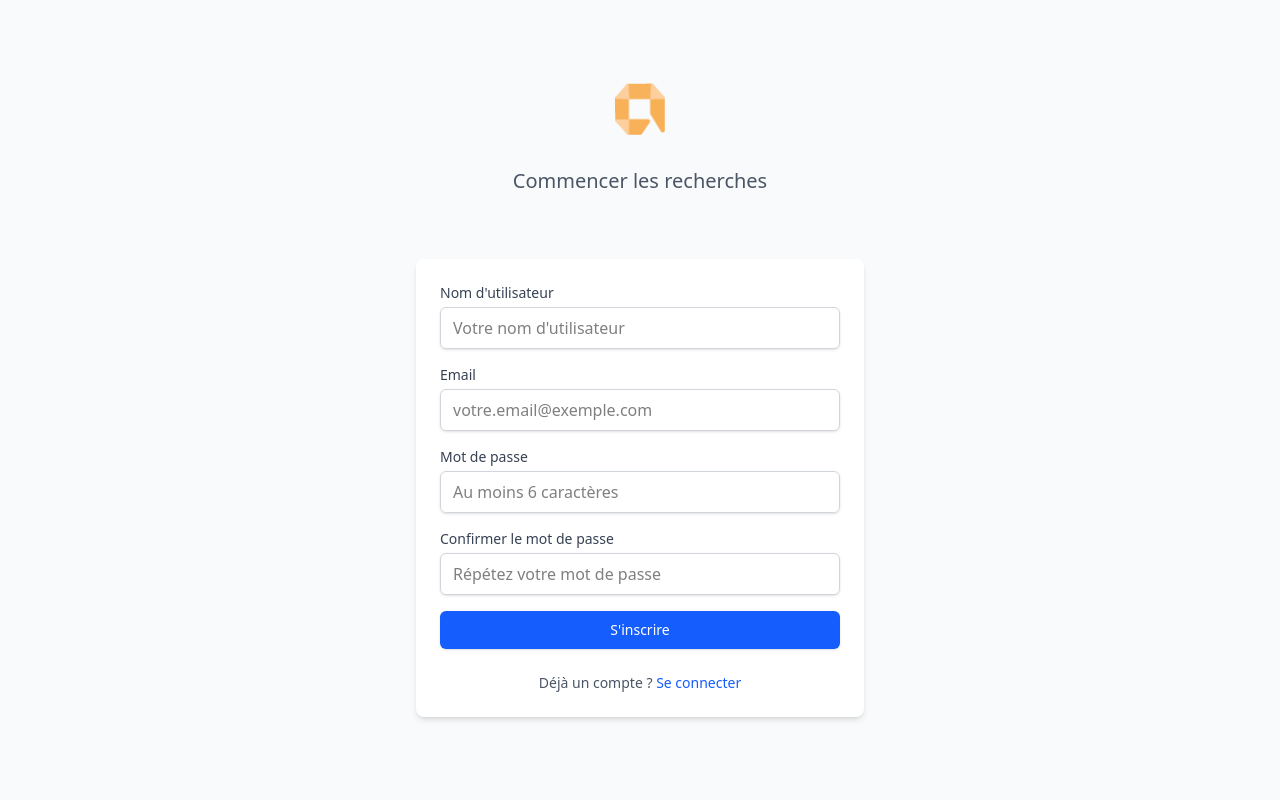
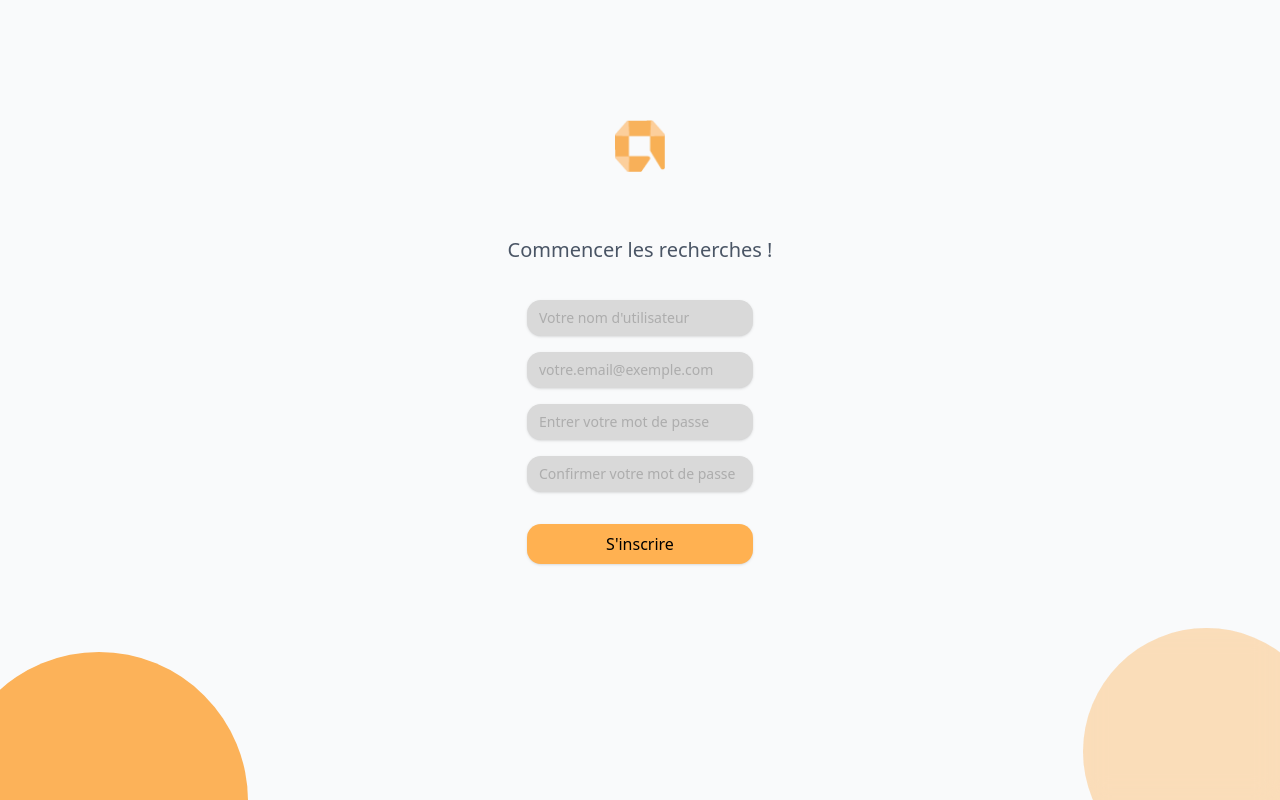
Before and after one commit to KerdanetYvan/absolute-app, a Next.js app: page /auth/register in a window 1280 px wide. Built offline with nearby package versions, Linux system fonts and the light colour scheme.

Commit message:
feat(register): enhance registration form styling and layout

```diff
--- a/app/auth/register/page.tsx
+++ b/app/auth/register/page.tsx
@@ -2,20 +2,25 @@
 import { RegisterForm } from '../../../components/RegisterForm';
 
 export default function RegisterPage() {
-    return (
-        <div className="min-h-screen bg-gray-50 flex flex-col justify-center py-12 sm:px-6 lg:px-8">
+    return (        <div className="h-screen overflow-hidden bg-gray-50 flex flex-col justify-center py-12 sm:px-6 lg:px-8">
             <div className="sm:mx-auto sm:w-full sm:max-w-md">
-                <div className="flex flex-col items-center justify-center text-center mb-8">
+                <div className="flex flex-col items-center justify-center text-center">
                     <Image
                         src="/logo.webp"
                         alt="Logo ANOMI"
                         width={50}
                         height={50}
-                        className="mb-8"
+                        className="absolute mx-auto top-[15%]"
                     />
-                    <h2 className="text-xl text-gray-600 mb-8 font-['Montserrat Alternates']">Commencer les recherches</h2>
+                    <h2 className="text-xl text-gray-600 mb-8 font-montserrat">Commencer les recherches !</h2>
                 </div>
                 <RegisterForm />
+            </div>
+
+            <div className='absolute bottom-0 left-0 w-full h-[300px] overflow-hidden'>
+                <span className='bg-[#FCB259] w-[298px] h-[298px] left-[-50px] bottom-[-150px] rounded-full absolute z-0'></span>
+                <span className='w-[247px] h-[247px] bg-[#FCB259]/40 backdrop-blur-md rounded-full absolute z-10 bottom-[-75px] right-[-50px]'>
+                </span>
             </div>
         </div>
     );
--- a/app/globals.css
+++ b/app/globals.css
@@ -28,7 +28,6 @@
     --color-blue-500: oklch(62.3% 0.214 259.815);
     --color-blue-600: oklch(54.6% 0.245 262.881);
     --color-blue-700: oklch(48.8% 0.243 264.376);
-    --color-blue-800: oklch(42.4% 0.199 265.638);
     --color-indigo-50: oklch(96.2% 0.018 272.314);
     --color-indigo-100: oklch(93% 0.034 272.788);
     --color-gray-50: oklch(98.5% 0.002 247.839);
@@ -41,6 +40,7 @@
     --color-gray-700: oklch(37.3% 0.034 259.733);
     --color-gray-800: oklch(27.8% 0.033 256.848);
     --color-gray-900: oklch(21% 0.034 264.665);
+    --color-black: #000;
     --color-white: #fff;
     --spacing: 0.25rem;
     --container-md: 28rem;
@@ -70,6 +70,7 @@
     --radius-2xl: 1rem;
     --animate-spin: spin 1s linear infinite;
     --animate-pulse: pulse 2s cubic-bezier(0.4, 0, 0.6, 1) infinite;
+    --blur-md: 12px;
     --default-transition-duration: 150ms;
     --default-transition-timing-function: cubic-bezier(0.4, 0, 0.2, 1);
     --default-font-family: var(--font-sans);
@@ -222,6 +223,54 @@
   }
 }
 @layer utilities {
+  .absolute {
+    position: absolute;
+  }
+  .top-\[-25px\] {
+    top: -25px;
+  }
+  .top-\[15\%\] {
+    top: 15%;
+  }
+  .right-\[-50px\] {
+    right: -50px;
+  }
+  .right-\[-100px\] {
+    right: -100px;
+  }
+  .bottom-0 {
+    bottom: calc(var(--spacing) * 0);
+  }
+  .bottom-\[-75px\] {
+    bottom: -75px;
+  }
+  .bottom-\[-100px\] {
+    bottom: -100px;
+  }
+  .bottom-\[-150px\] {
+    bottom: -150px;
+  }
+  .bottom-\[120px\] {
+    bottom: 120px;
+  }
+  .left-0 {
+    left: calc(var(--spacing) * 0);
+  }
+  .left-\[-50px\] {
+    left: -50px;
+  }
+  .left-\[-70px\] {
+    left: -70px;
+  }
+  .left-\[-100px\] {
+    left: -100px;
+  }
+  .z-0 {
+    z-index: 0;
+  }
+  .z-10 {
+    z-index: 10;
+  }
   .container {
     width: 100%;
     @media (width >= 40rem) {
@@ -267,9 +316,6 @@
   .mb-2 {
     margin-bottom: calc(var(--spacing) * 2);
   }
-  .mb-3 {
-    margin-bottom: calc(var(--spacing) * 3);
-  }
   .mb-4 {
     margin-bottom: calc(var(--spacing) * 4);
   }
@@ -278,6 +324,9 @@
   }
   .mb-8 {
     margin-bottom: calc(var(--spacing) * 8);
+  }
+  .mb-\[32px\] {
+    margin-bottom: 32px;
   }
   .-ml-1 {
     margin-left: calc(var(--spacing) * -1);
@@ -290,6 +339,9 @@
   }
   .inline-flex {
     display: inline-flex;
+  }
+  .table {
+    display: table;
   }
   .h-2 {
     height: calc(var(--spacing) * 2);
@@ -311,6 +363,18 @@
   }
   .h-20 {
     height: calc(var(--spacing) * 20);
+  }
+  .h-\[247px\] {
+    height: 247px;
+  }
+  .h-\[298px\] {
+    height: 298px;
+  }
+  .h-\[300px\] {
+    height: 300px;
+  }
+  .h-screen {
+    height: 100vh;
   }
   .max-h-40 {
     max-height: calc(var(--spacing) * 40);
@@ -339,6 +403,15 @@
   .w-20 {
     width: calc(var(--spacing) * 20);
   }
+  .w-\[226px\] {
+    width: 226px;
+  }
+  .w-\[247px\] {
+    width: 247px;
+  }
+  .w-\[298px\] {
+    width: 298px;
+  }
   .w-full {
     width: 100%;
   }
@@ -348,11 +421,20 @@
   .max-w-md {
     max-width: var(--container-md);
   }
+  .border-collapse {
+    border-collapse: collapse;
+  }
+  .transform {
+    transform: var(--tw-rotate-x,) var(--tw-rotate-y,) var(--tw-rotate-z,) var(--tw-skew-x,) var(--tw-skew-y,);
+  }
   .animate-pulse {
     animation: var(--animate-pulse);
   }
   .animate-spin {
     animation: var(--animate-spin);
+  }
+  .resize {
+    resize: both;
   }
   .flex-col {
     flex-direction: column;
@@ -363,11 +445,14 @@
   .justify-center {
     justify-content: center;
   }
-  .space-y-3 {
+  .gap-\[12px\] {
+    gap: 12px;
+  }
+  .space-y-2 {
     :where(& > :not(:last-child)) {
       --tw-space-y-reverse: 0;
-      margin-block-start: calc(calc(var(--spacing) * 3) * var(--tw-space-y-reverse));
-      margin-block-end: calc(calc(var(--spacing) * 3) * calc(1 - var(--tw-space-y-reverse)));
+      margin-block-start: calc(calc(var(--spacing) * 2) * var(--tw-space-y-reverse));
+      margin-block-end: calc(calc(var(--spacing) * 2) * calc(1 - var(--tw-space-y-reverse)));
     }
   }
   .space-y-4 {
@@ -408,11 +493,17 @@
   .overflow-auto {
     overflow: auto;
   }
+  .overflow-hidden {
+    overflow: hidden;
+  }
   .rounded {
     border-radius: 0.25rem;
   }
   .rounded-2xl {
     border-radius: var(--radius-2xl);
+  }
+  .rounded-\[14px\] {
+    border-radius: 14px;
   }
   .rounded-full {
     border-radius: calc(infinity * 1px);
@@ -435,8 +526,8 @@
     border-bottom-style: var(--tw-border-style);
     border-bottom-width: 2px;
   }
-  .border-blue-600 {
-    border-color: var(--color-blue-600);
+  .border-blue-500 {
+    border-color: var(--color-blue-500);
   }
   .border-gray-200 {
     border-color: var(--color-gray-200);
@@ -452,6 +543,18 @@
   }
   .border-transparent {
     border-color: transparent;
+  }
+  .bg-\[\#D9D9D9\] {
+    background-color: #D9D9D9;
+  }
+  .bg-\[\#FCB259\] {
+    background-color: #FCB259;
+  }
+  .bg-\[\#FCB259\]\/40 {
+    background-color: color-mix(in oklab, #FCB259 40%, transparent);
+  }
+  .bg-\[\#FFB151\] {
+    background-color: #FFB151;
   }
   .bg-blue-50 {
     background-color: var(--color-blue-50);
@@ -611,11 +714,20 @@
     --tw-font-weight: var(--font-weight-semibold);
     font-weight: var(--font-weight-semibold);
   }
+  .text-\[\#828282\] {
+    color: #828282;
+  }
+  .text-black {
+    color: var(--color-black);
+  }
   .text-blue-600 {
     color: var(--color-blue-600);
   }
-  .text-blue-800 {
-    color: var(--color-blue-800);
+  .text-blue-700 {
+    color: var(--color-blue-700);
+  }
+  .text-gray-400 {
+    color: var(--color-gray-400);
   }
   .text-gray-500 {
     color: var(--color-gray-500);
@@ -643,6 +755,9 @@
   }
   .lowercase {
     text-transform: lowercase;
+  }
+  .underline {
+    text-decoration-line: underline;
   }
   .antialiased {
     -webkit-font-smoothing: antialiased;
@@ -674,6 +789,19 @@
     --tw-shadow: 0 20px 25px -5px var(--tw-shadow-color, rgb(0 0 0 / 0.1)), 0 8px 10px -6px var(--tw-shadow-color, rgb(0 0 0 / 0.1));
     box-shadow: var(--tw-inset-shadow), var(--tw-inset-ring-shadow), var(--tw-ring-offset-shadow), var(--tw-ring-shadow), var(--tw-shadow);
   }
+  .outline {
+    outline-style: var(--tw-outline-style);
+    outline-width: 1px;
+  }
+  .backdrop-blur-md {
+    --tw-backdrop-blur: blur(var(--blur-md));
+    -webkit-backdrop-filter: var(--tw-backdrop-blur,) var(--tw-backdrop-brightness,) var(--tw-backdrop-contrast,) var(--tw-backdrop-grayscale,) var(--tw-backdrop-hue-rotate,) var(--tw-backdrop-invert,) var(--tw-backdrop-opacity,) var(--tw-backdrop-saturate,) var(--tw-backdrop-sepia,);
+    backdrop-filter: var(--tw-backdrop-blur,) var(--tw-backdrop-brightness,) var(--tw-backdrop-contrast,) var(--tw-backdrop-grayscale,) var(--tw-backdrop-hue-rotate,) var(--tw-backdrop-invert,) var(--tw-backdrop-opacity,) var(--tw-backdrop-saturate,) var(--tw-backdrop-sepia,);
+  }
+  .backdrop-filter {
+    -webkit-backdrop-filter: var(--tw-backdrop-blur,) var(--tw-backdrop-brightness,) var(--tw-backdrop-contrast,) var(--tw-backdrop-grayscale,) var(--tw-backdrop-hue-rotate,) var(--tw-backdrop-invert,) var(--tw-backdrop-opacity,) var(--tw-backdrop-saturate,) var(--tw-backdrop-sepia,);
+    backdrop-filter: var(--tw-backdrop-blur,) var(--tw-backdrop-brightness,) var(--tw-backdrop-contrast,) var(--tw-backdrop-grayscale,) var(--tw-backdrop-hue-rotate,) var(--tw-backdrop-invert,) var(--tw-backdrop-opacity,) var(--tw-backdrop-saturate,) var(--tw-backdrop-sepia,);
+  }
   .transition-colors {
     transition-property: color, background-color, border-color, outline-color, text-decoration-color, fill, stroke, --tw-gradient-from, --tw-gradient-via, --tw-gradient-to;
     transition-timing-function: var(--tw-ease, var(--default-transition-timing-function));
@@ -683,13 +811,6 @@
     &:hover {
       @media (hover: hover) {
         background-color: var(--color-blue-700);
-      }
-    }
-  }
-  .hover\:bg-gray-50 {
-    &:hover {
-      @media (hover: hover) {
-        background-color: var(--color-gray-50);
       }
     }
   }
@@ -704,6 +825,13 @@
     &:hover {
       @media (hover: hover) {
         color: var(--color-blue-500);
+      }
+    }
+  }
+  .hover\:text-gray-500 {
+    &:hover {
+      @media (hover: hover) {
+        color: var(--color-gray-500);
       }
     }
   }
@@ -866,6 +994,26 @@
     }
   }
 }
+@property --tw-rotate-x {
+  syntax: "*";
+  inherits: false;
+}
+@property --tw-rotate-y {
+  syntax: "*";
+  inherits: false;
+}
+@property --tw-rotate-z {
+  syntax: "*";
+  inherits: false;
+}
+@property --tw-skew-x {
+  syntax: "*";
+  inherits: false;
+}
+@property --tw-skew-y {
+  syntax: "*";
+  inherits: false;
+}
 @property --tw-space-y-reverse {
   syntax: "*";
   inherits: false;
@@ -996,6 +1144,47 @@
   inherits: false;
   initial-value: 0 0 #0000;
 }
+@property --tw-outline-style {
+  syntax: "*";
+  inherits: false;
+  initial-value: solid;
+}
+@property --tw-backdrop-blur {
+  syntax: "*";
+  inherits: false;
+}
+@property --tw-backdrop-brightness {
+  syntax: "*";
+  inherits: false;
+}
+@property --tw-backdrop-contrast {
+  syntax: "*";
+  inherits: false;
+}
+@property --tw-backdrop-grayscale {
+  syntax: "*";
+  inherits: false;
+}
+@property --tw-backdrop-hue-rotate {
+  syntax: "*";
+  inherits: false;
+}
+@property --tw-backdrop-invert {
+  syntax: "*";
+  inherits: false;
+}
+@property --tw-backdrop-opacity {
+  syntax: "*";
+  inherits: false;
+}
+@property --tw-backdrop-saturate {
+  syntax: "*";
+  inherits: false;
+}
+@property --tw-backdrop-sepia {
+  syntax: "*";
+  inherits: false;
+}
 @keyframes spin {
   to {
     transform: rotate(360deg);
@@ -1009,6 +1198,11 @@
 @layer properties {
   @supports ((-webkit-hyphens: none) and (not (margin-trim: inline))) or ((-moz-orient: inline) and (not (color:rgb(from red r g b)))) {
     *, ::before, ::after, ::backdrop {
+      --tw-rotate-x: initial;
+      --tw-rotate-y: initial;
+      --tw-rotate-z: initial;
+      --tw-skew-x: initial;
+      --tw-skew-y: initial;
       --tw-space-y-reverse: 0;
       --tw-space-x-reverse: 0;
       --tw-border-style: solid;
@@ -1037,6 +1231,16 @@
       --tw-ring-offset-width: 0px;
       --tw-ring-offset-color: #fff;
       --tw-ring-offset-shadow: 0 0 #0000;
+      --tw-outline-style: solid;
+      --tw-backdrop-blur: initial;
+      --tw-backdrop-brightness: initial;
+      --tw-backdrop-contrast: initial;
+      --tw-backdrop-grayscale: initial;
+      --tw-backdrop-hue-rotate: initial;
+      --tw-backdrop-invert: initial;
+      --tw-backdrop-opacity: initial;
+      --tw-backdrop-saturate: initial;
+      --tw-backdrop-sepia: initial;
     }
   }
 }
--- a/components/RegisterForm.tsx
+++ b/components/RegisterForm.tsx
@@ -112,13 +112,11 @@
     };
 
     return (
-        <div className="max-w-md mx-auto mt-8 p-6 bg-white rounded-lg shadow-md">
-
+        <div>
+            <div>
                 <form onSubmit={handleSubmit} className="space-y-4">
+                    <div className="mb-[32px] flex flex-col items-center justify-center gap-[12px]">
                         <div>
-                    <label htmlFor="username" className="block text-sm font-medium text-gray-700">
-                        Nom d'utilisateur
-                    </label>
                             <input
                                 id="username"
                                 name="username"
@@ -126,15 +124,12 @@
                                 value={formData.username}
                                 onChange={handleInputChange}
                                 required
-                        className="mt-1 block w-full px-3 py-2 border border-gray-300 rounded-md shadow-sm focus:outline-none focus:ring-blue-500 focus:border-blue-500"
+                                className="mt-1 block w-[226px] px-3 py-2 bg-[#D9D9D9] text-[#828282] text-sm rounded-[14px] shadow-sm focus:outline-none focus:ring-blue-500 focus:border-blue-500"
                                 placeholder="Votre nom d'utilisateur"
                             />
                         </div>
 
                         <div>
-                    <label htmlFor="email" className="block text-sm font-medium text-gray-700">
-                        Email
-                    </label>
                             <input
                                 id="email"
                                 name="email"
@@ -142,15 +137,12 @@
                                 value={formData.email}
                                 onChange={handleInputChange}
                                 required
-                        className="mt-1 block w-full px-3 py-2 border border-gray-300 rounded-md shadow-sm focus:outline-none focus:ring-blue-500 focus:border-blue-500"
+                                className="mt-1 block w-[226px] px-3 py-2 bg-[#D9D9D9] text-[#828282] text-sm rounded-[14px] shadow-sm focus:outline-none focus:ring-blue-500 focus:border-blue-500"
                                 placeholder="votre.email@exemple.com"
                             />
                         </div>
 
                         <div>
-                    <label htmlFor="password" className="block text-sm font-medium text-gray-700">
-                        Mot de passe
-                    </label>
                             <input
                                 id="password"
                                 name="password"
@@ -158,15 +150,12 @@
                                 value={formData.password}
                                 onChange={handleInputChange}
                                 required
-                        className="mt-1 block w-full px-3 py-2 border border-gray-300 rounded-md shadow-sm focus:outline-none focus:ring-blue-500 focus:border-blue-500"
-                        placeholder="Au moins 6 caractères"
+                                className="mt-1 block w-[226px] px-3 py-2 bg-[#D9D9D9] text-[#828282] text-sm rounded-[14px] shadow-sm focus:outline-none focus:ring-blue-500 focus:border-blue-500"
+                                placeholder="Entrer votre mot de passe"
                             />
                         </div>
 
                         <div>
-                    <label htmlFor="confirmPassword" className="block text-sm font-medium text-gray-700">
-                        Confirmer le mot de passe
-                    </label>
                             <input
                                 id="confirmPassword"
                                 name="confirmPassword"
@@ -174,9 +163,10 @@
                                 value={formData.confirmPassword}
                                 onChange={handleInputChange}
                                 required
-                        className="mt-1 block w-full px-3 py-2 border border-gray-300 rounded-md shadow-sm focus:outline-none focus:ring-blue-500 focus:border-blue-500"
-                        placeholder="Répétez votre mot de passe"
+                                className="mt-1 block w-[226px] px-3 py-2 bg-[#D9D9D9] text-[#828282] text-sm rounded-[14px] shadow-sm focus:outline-none focus:ring-blue-500 focus:border-blue-500"
+                                placeholder="Confirmer votre mot de passe"
                             />
+                        </div>
                     </div>
 
                     {error && (
@@ -194,11 +184,11 @@
                     <button
                         type="submit"
                         disabled={isLoading}
-                    className="w-full flex justify-center py-2 px-4 border border-transparent rounded-md shadow-sm text-sm font-medium text-white bg-blue-600 hover:bg-blue-700 focus:outline-none focus:ring-2 focus:ring-offset-2 focus:ring-blue-500 disabled:opacity-50 disabled:cursor-not-allowed"
+                        className="w-[226px] flex justify-center mx-auto py-2 px-4 rounded-[14px] shadow-sm font-medium text-black bg-[#FFB151] disabled:opacity-50 disabled:cursor-not-allowed"
                     >
                         {isLoading ? (
                             <span className="flex items-center">
-                            <svg className="animate-spin -ml-1 mr-3 h-5 w-5 text-white" xmlns="http://www.w3.org/2000/svg" fill="none" viewBox="0 0 24 24">
+                                <svg className="animate-spin -ml-1 mr-3 h-5 w-5 text-black" xmlns="http://www.w3.org/2000/svg" fill="none" viewBox="0 0 24 24">
                                     <circle className="opacity-25" cx="12" cy="12" r="10" stroke="currentColor" strokeWidth="4"></circle>
                                     <path className="opacity-75" fill="currentColor" d="M4 12a8 8 0 018-8V0C5.373 0 0 5.373 0 12h4zm2 5.291A7.962 7.962 0 014 12H0c0 3.042 1.135 5.824 3 7.938l3-2.647z"></path>
                                 </svg>
@@ -209,17 +199,6 @@
                         )}
                     </button>
                 </form>
-
-            <div className="mt-6 text-center">
-                <p className="text-sm text-gray-600">
-                    Déjà un compte ?{' '}
-                    <button
-                        onClick={() => router.push('/auth/login')}
-                        className="font-medium text-blue-600 hover:text-blue-500"
-                    >
-                        Se connecter
-                    </button>
-                </p>
             </div>
         </div>
     );
```
Lines whose indentation alone changed are shown as unchanged.
